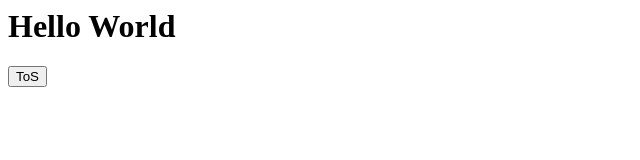
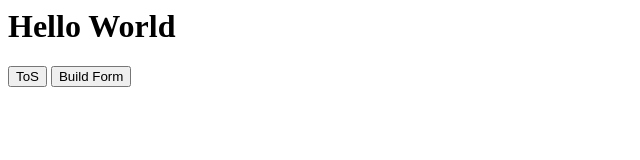
Before and after one commit to fantazic/fb_pixel, a plain HTML site: page lead.html in a window 1280 px wide. Shown: the whole page, without its empty margins (0-640 px from the left). Drawn offline with Linux system fonts and the light colour scheme.

Commit message:
Update lead.html

```diff
--- a/lead.html
+++ b/lead.html
@@ -5,6 +5,7 @@
   <body>
     <h1>Hello World</h1>
     <button type="button" onClick="show_tos()">ToS</button>
+    <button type="button" onClick="build_form()">Build Form</button>
   </body>
 </html>
 <script>
```
